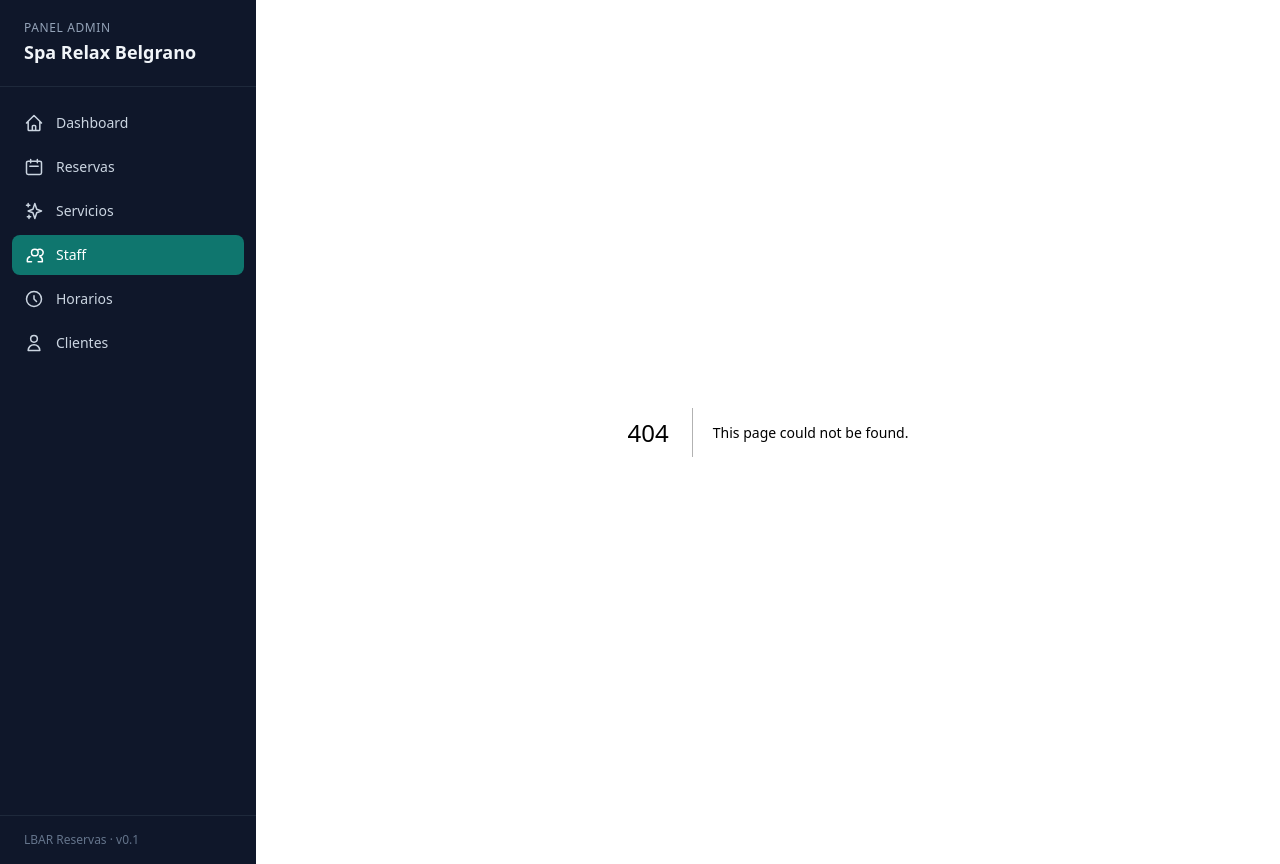
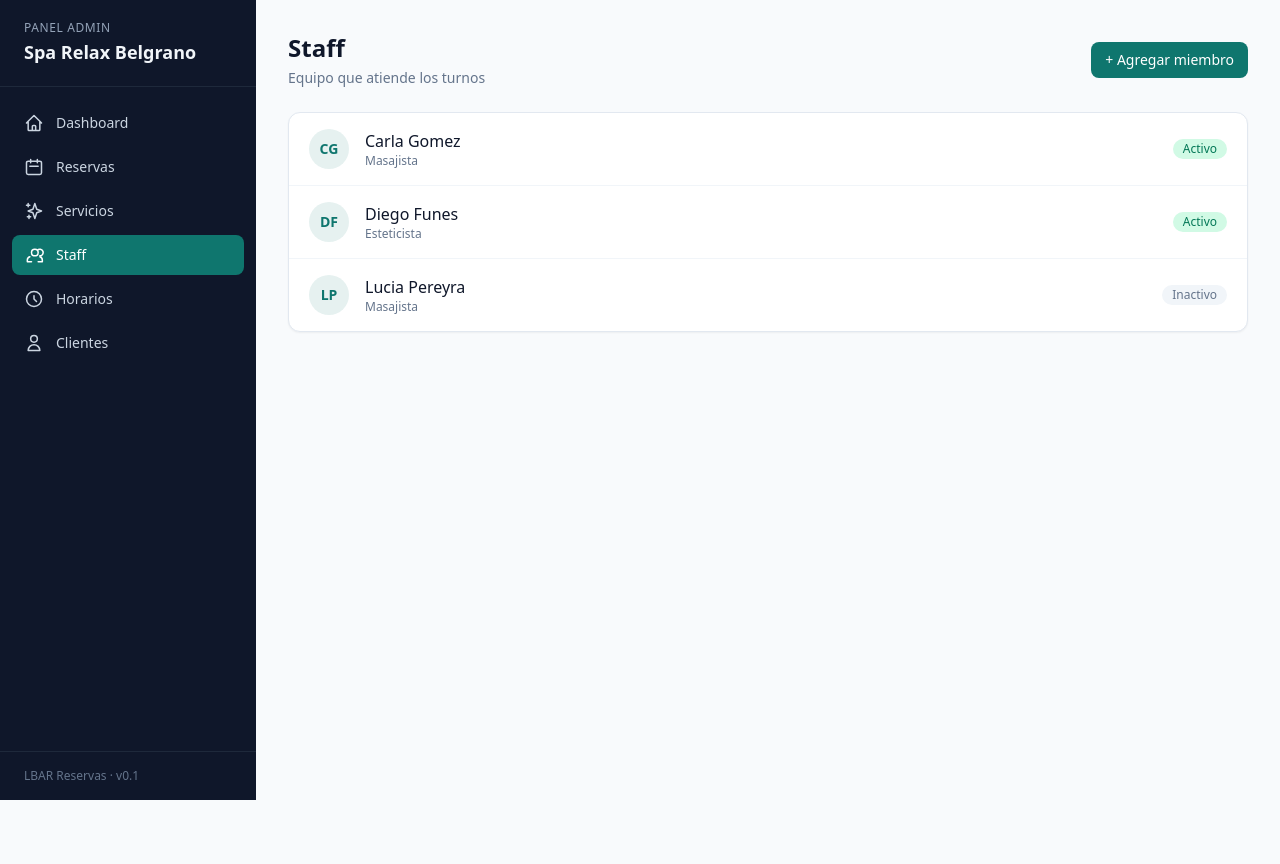
Before and after one commit to LBARIA96/lbar-admin, a Next.js app: page /staff in a window 1280 px wide. Before the commit this address had no page. After the commit the page ends 800 px from the top, so only its background shows below. Built offline with nearby package versions, Linux system fonts and the light colour scheme.

Commit message:
Create page.js

```diff
--- /dev/null
+++ b/app/staff/page.js
@@ -0,0 +1,36 @@
+import { staff } from '../lib/data';
+import { PageHeader, Card, Pill, Button } from '../components/ui';
+
+function initials(name) {
+  return name.split(' ').map((p) => p[0]).slice(0, 2).join('').toUpperCase();
+}
+
+export default function StaffPage() {
+  return (
+    <div>
+      <PageHeader
+        title="Staff"
+        subtitle="Equipo que atiende los turnos"
+        action={<Button>+ Agregar miembro</Button>}
+      />
+      <Card className="overflow-hidden">
+        <ul className="divide-y divide-slate-100">
+          {staff.map((m) => (
+            <li key={m.id} className="px-5 py-4 flex items-center justify-between">
+              <div className="flex items-center gap-4">
+                <div className="w-10 h-10 rounded-full bg-brand/10 text-brand flex items-center justify-center font-semibold text-sm">
+                  {initials(m.name)}
+                </div>
+                <div>
+                  <p className="font-medium text-slate-900">{m.name}</p>
+                  <p className="text-xs text-slate-500">{m.role}</p>
+                </div>
+              </div>
+              <Pill active={m.active} />
+            </li>
+          ))}
+        </ul>
+      </Card>
+    </div>
+  );
+}
```
